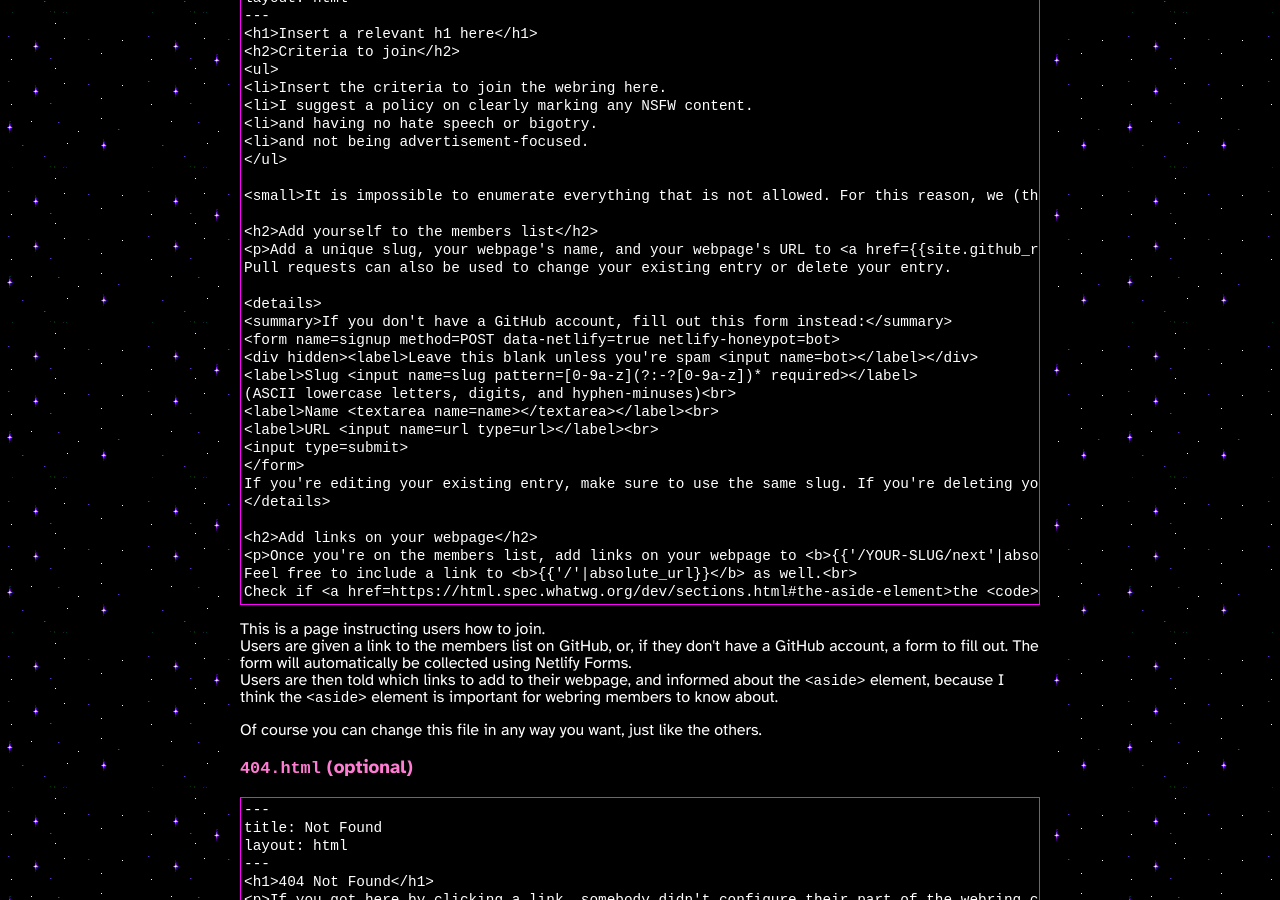
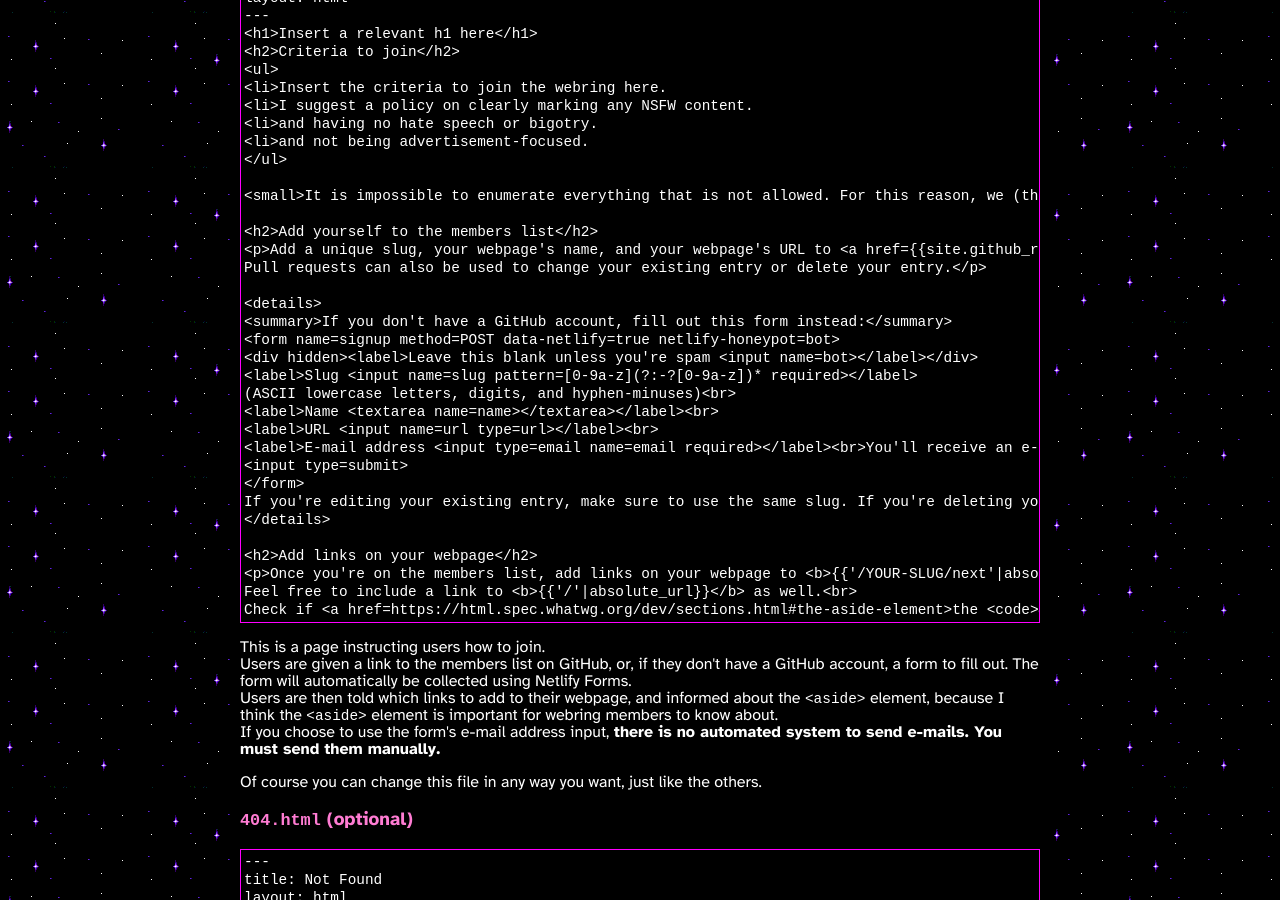
Before and after one commit to mincerafter42/mincerafter42.github.io, a Jekyll site: the page built from tutorial/webring.md, in a window 1280 px wide and 900 px high, scrolled down 2463 px. Built offline with Jekyll 4.4.1, drawn with Linux system fonts in a browser that asks for light colours.

Commit message:
Added email address input info to webring tutorial

```diff
--- a/tutorial/webring.md
+++ b/tutorial/webring.md
@@ -142,7 +142,7 @@ layout: html
 
 <h2>Add yourself to the members list</h2>
 <p>Add a unique slug, your webpage's name, and your webpage's URL to <a href={{site.github_repo_url}}/blob/main/_data/members.csv>the members list on GitHub</a> in a pull request.<br>
-Pull requests can also be used to change your existing entry or delete your entry.
+Pull requests can also be used to change your existing entry or delete your entry.</p>
 
 <details>
 <summary>If you don't have a GitHub account, fill out this form instead:</summary>
@@ -152,6 +152,7 @@ Pull requests can also be used to change your existing entry or delete your entr
 (ASCII lowercase letters, digits, and hyphen-minuses)<br>
 <label>Name <textarea name=name></textarea></label><br>
 <label>URL <input name=url type=url></label><br>
+<label>E-mail address <input type=email name=email required></label><br>You'll receive an e-mail when your addition/change is made.<br>
 <input type=submit>
 </form>
 If you're editing your existing entry, make sure to use the same slug. If you're deleting your existing entry, leave the URL field blank.
@@ -167,6 +168,7 @@ Users are given a link to the members list on GitHub, or, if they don't have a G
 a form to fill out. The form will automatically be collected using Netlify Forms.
 Users are then told which links to add to their webpage, and informed about the `<aside>` element,
 because I think the `<aside>` element is important for webring members to know about.
+If you choose to use the form's e-mail address input, **there is no automated system to send e-mails. You must send them manually.**
 
 Of course you can change this file in any way you want, just like the others.
 ### `404.html` (optional)
```
